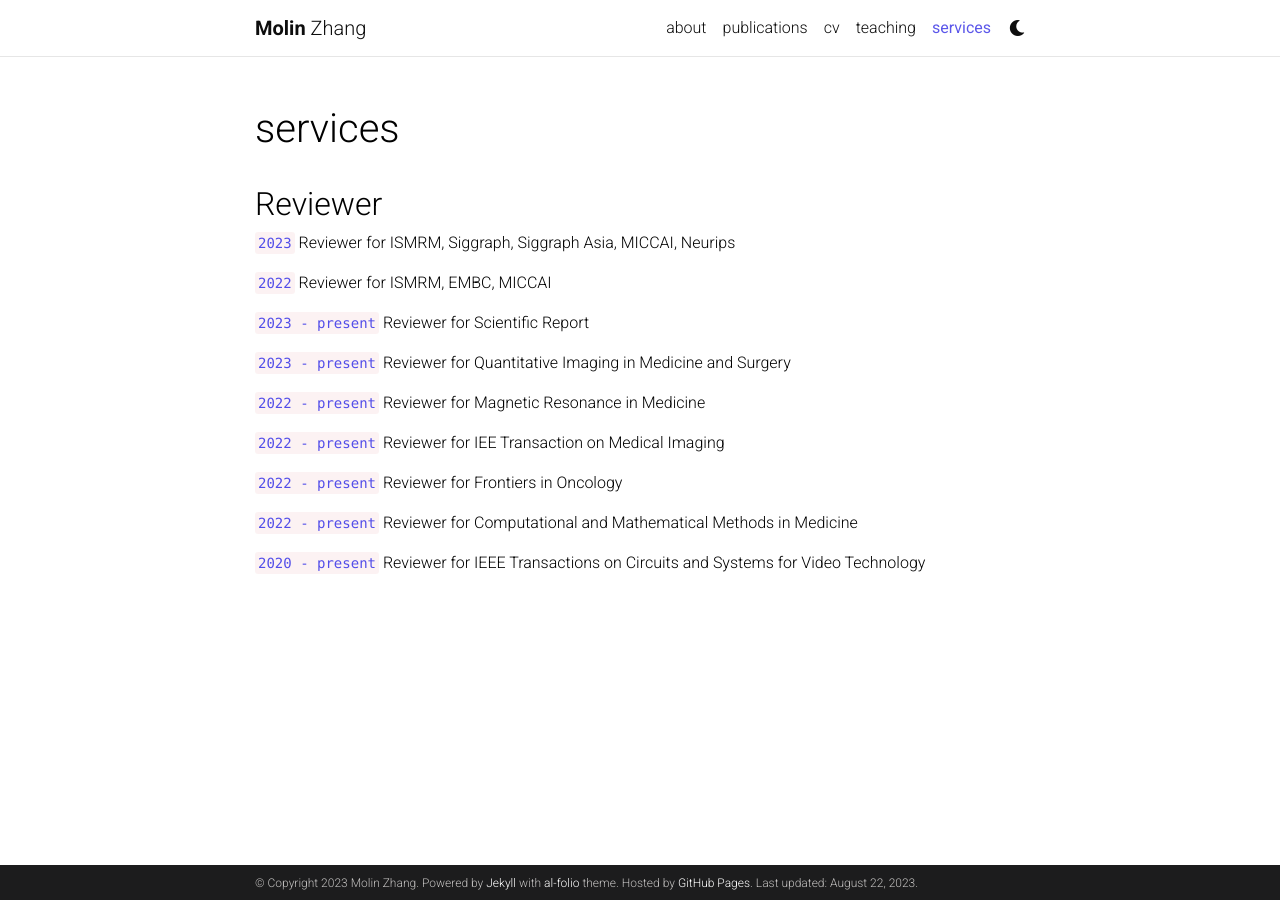
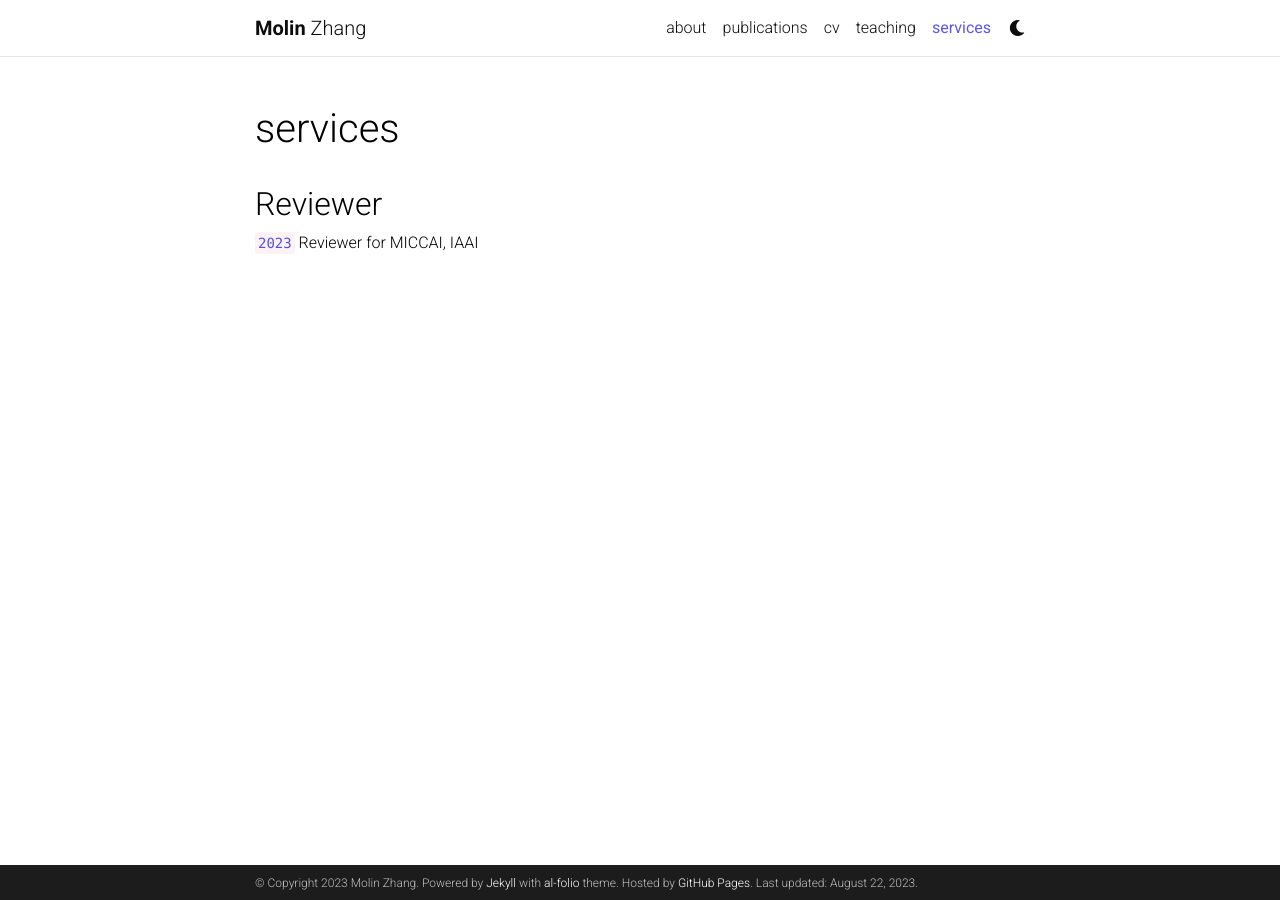
Before and after one commit to molinzhang/molinzhang.github.io, a Jekyll site: the page built from _pages/services.md, in a window 1280 px wide. Built offline with Jekyll 4.4.1, drawn with Linux system fonts in a browser that asks for light colours; comment, search, counter and statistics services are not loaded; a style sheet for code colours, icons or effects is not loaded.

Commit message:
Update services.md

```diff
--- a/_pages/services.md
+++ b/_pages/services.md
@@ -9,20 +9,4 @@ nav_order: 6
 
 ## Reviewer
 
-`2023` Reviewer for ISMRM, Siggraph, Siggraph Asia, MICCAI, Neurips
-
-`2022` Reviewer for ISMRM, EMBC, MICCAI
-
-`2023 - present` Reviewer for Scientific Report
-
-`2023 - present` Reviewer for Quantitative Imaging in Medicine and Surgery
-
-`2022 - present` Reviewer for Magnetic Resonance in Medicine
-
-`2022 - present` Reviewer for IEE Transaction on Medical Imaging
-
-`2022 - present` Reviewer for Frontiers in Oncology
-
-`2022 - present` Reviewer for Computational and Mathematical Methods in Medicine
-
-`2020 - present` Reviewer for IEEE Transactions on Circuits and Systems for Video Technology
+`2023` Reviewer for MICCAI, IAAI
```
